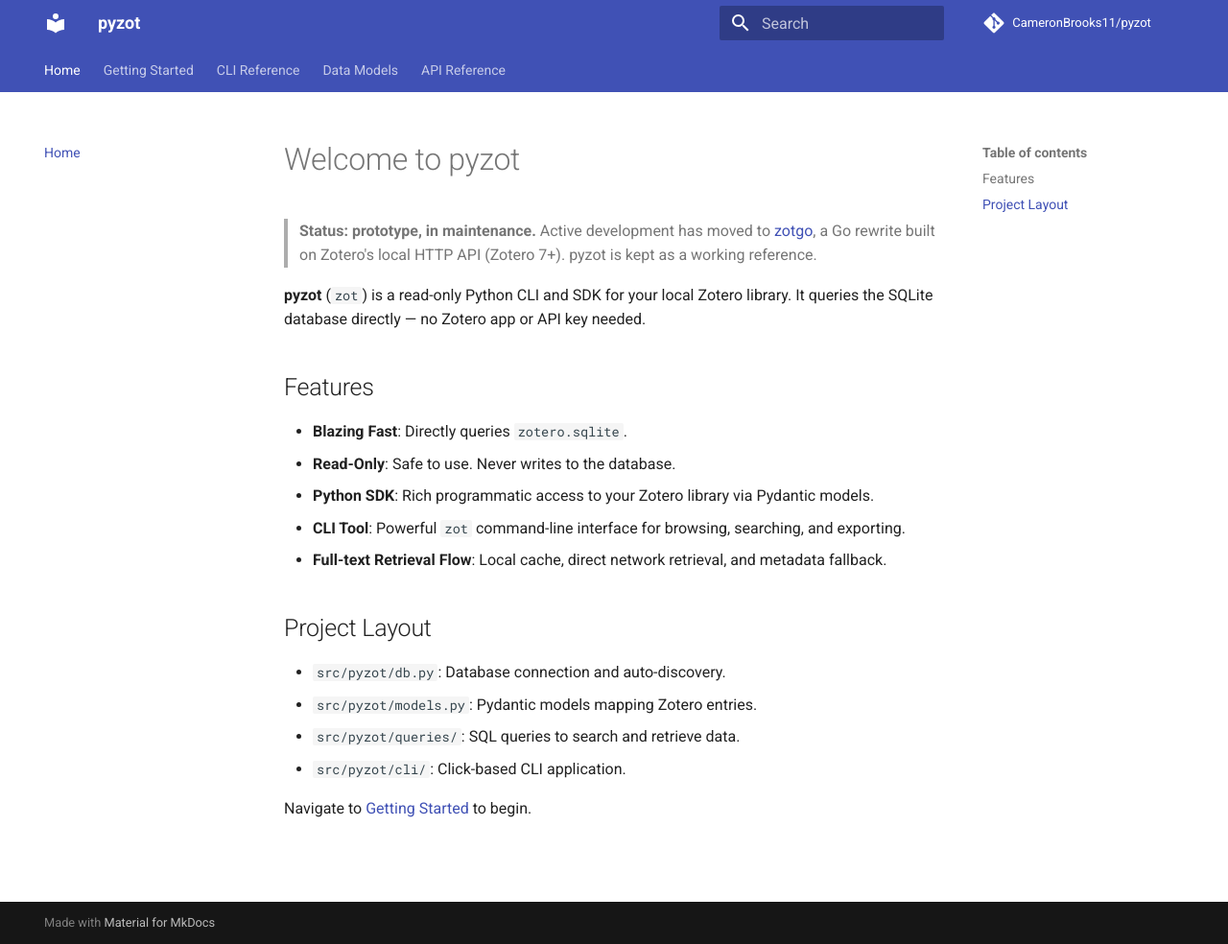
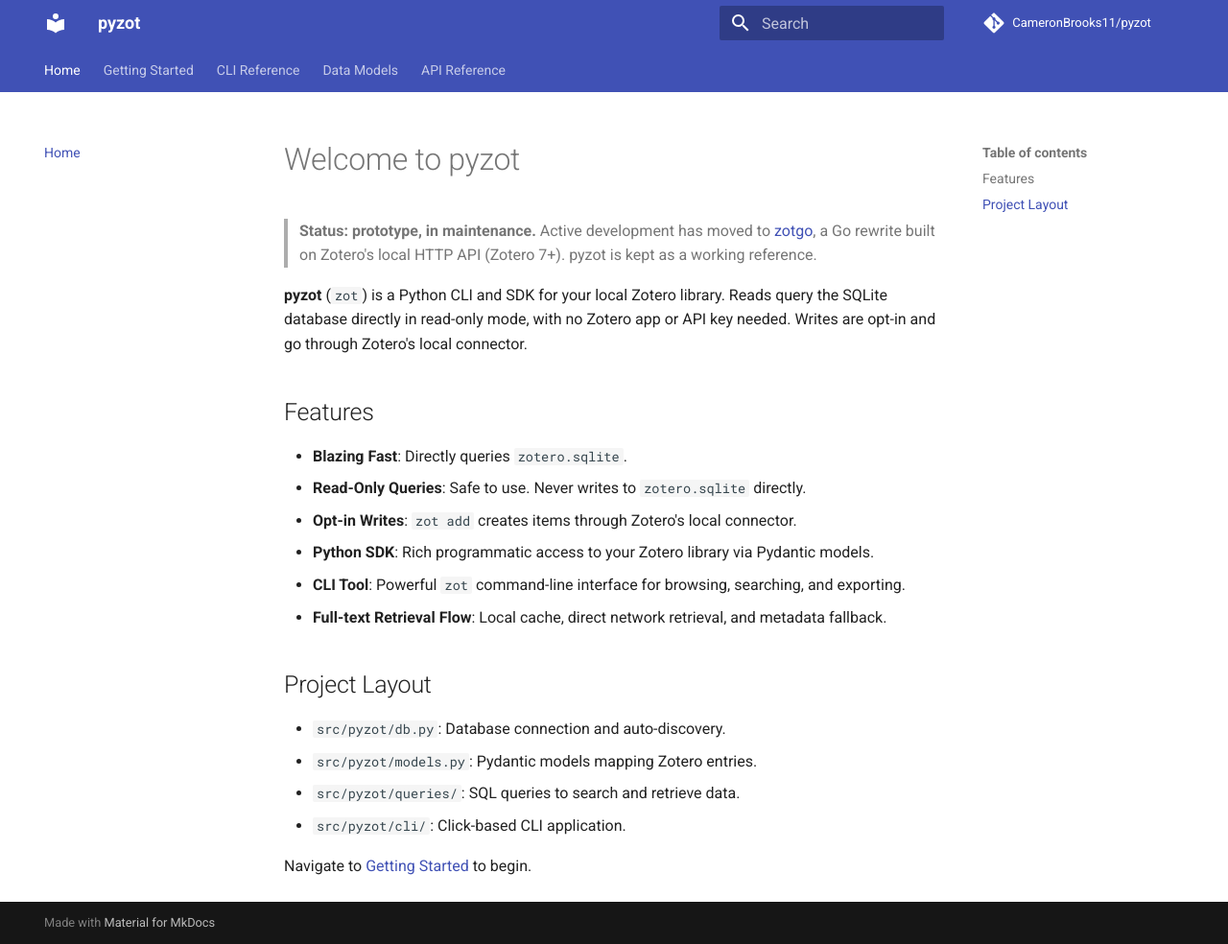
Before and after one commit to CameronBrooks11/pyzot, an MkDocs documentation site: the page built from docs/index.md, in a window 1280 px wide and 984 px high. Shown: the whole window at 96% size. Built offline with MkDocs 1.6.1 and Material for MkDocs 9.7.7, drawn with Linux system fonts in a browser that asks for light colours; comment, search, counter and statistics services are not loaded.

Commit message:
docs: describe opt-in writes on the docs home page (#21)
The docs home page called pyzot a read-only CLI and said it never writes
to the database. The README and zot add --help say otherwise: reads are
read-only against zotero.sqlite, and writes are opt-in through Zotero's
local connector. The home page now says the same.

mkdocs build succeeds and the built page carries the new text. Merging
redeploys the docs site.

```diff
--- a/docs/index.md
+++ b/docs/index.md
@@ -4,12 +4,13 @@
 > [zotgo](https://cameronbrooks11.github.io/zotgo/), a Go rewrite built on
 > Zotero's local HTTP API (Zotero 7+). pyzot is kept as a working reference.
 
-**pyzot** (`zot`) is a read-only Python CLI and SDK for your local Zotero library. It queries the SQLite database directly — no Zotero app or API key needed.
+**pyzot** (`zot`) is a Python CLI and SDK for your local Zotero library. Reads query the SQLite database directly in read-only mode, with no Zotero app or API key needed. Writes are opt-in and go through Zotero's local connector.
 
 ## Features
 
 - **Blazing Fast**: Directly queries `zotero.sqlite`.
-- **Read-Only**: Safe to use. Never writes to the database.
+- **Read-Only Queries**: Safe to use. Never writes to `zotero.sqlite` directly.
+- **Opt-in Writes**: `zot add` creates items through Zotero's local connector.
 - **Python SDK**: Rich programmatic access to your Zotero library via Pydantic models.
 - **CLI Tool**: Powerful `zot` command-line interface for browsing, searching, and exporting.
 - **Full-text Retrieval Flow**: Local cache, direct network retrieval, and metadata fallback.
```
